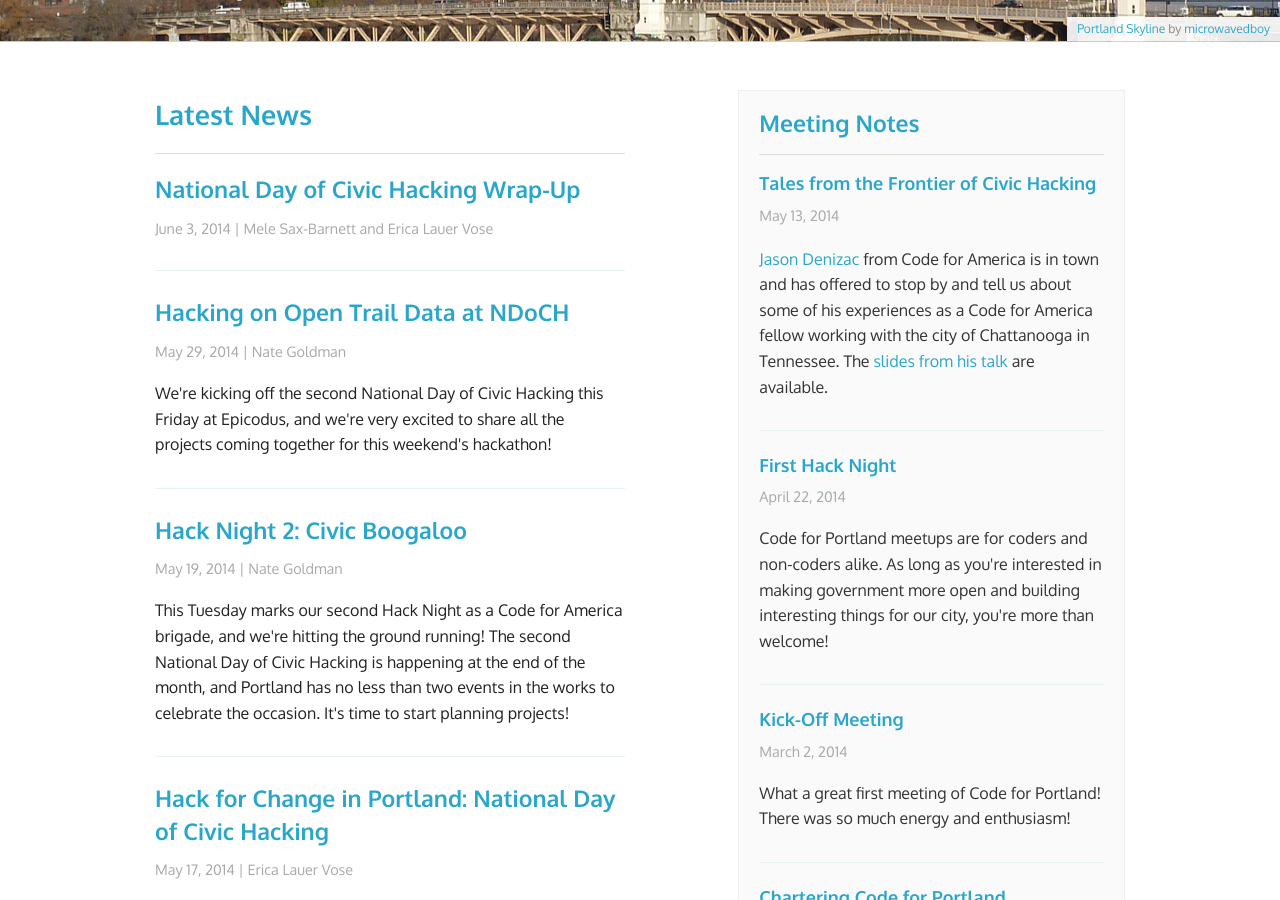
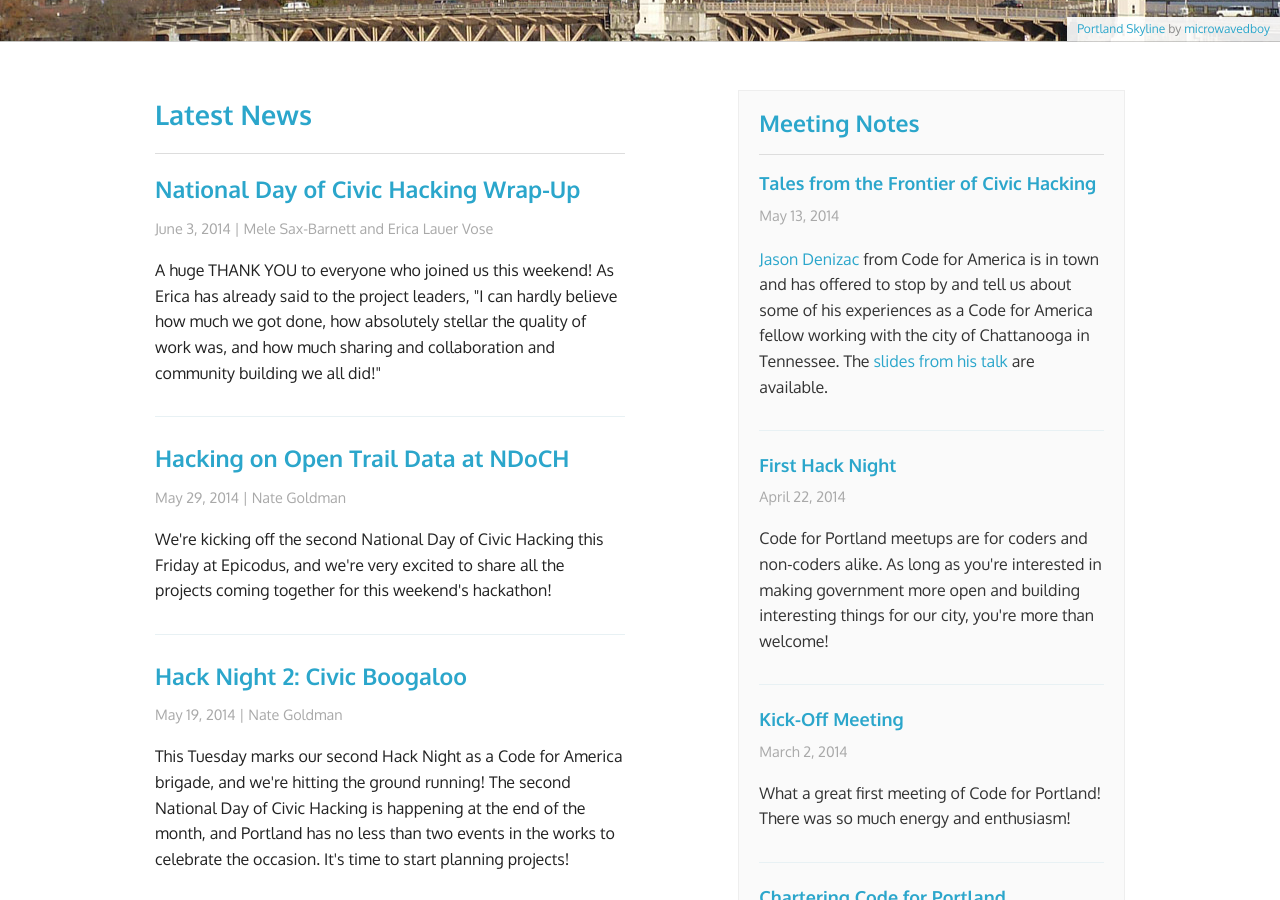
Before and after one commit to code-for-portland-archive/codeforportland.github.io, a Jekyll site: the page built from index.html, in a window 1280 px wide and 900 px high, scrolled down 412 px. Built offline with Jekyll 4.4.1, drawn with Linux system fonts in a browser that asks for light colours; Markdown is read by kramdown in place of the engine named in the settings; the list of posts is cut into pages by our own code.

Commit message:
add excerpt

```diff
--- a/news/_posts/2014-06-03-ndoch-wrap-up.md
+++ b/news/_posts/2014-06-03-ndoch-wrap-up.md
@@ -3,7 +3,7 @@ layout: post
 title: "National Day of Civic Hacking Wrap-Up"
 author: Mele Sax-Barnett and Erica Lauer Vose
 tags: NDOCH
-excerpt: ""
+excerpt: A huge THANK YOU to everyone who joined us this weekend! As Erica has already said to the project leaders, "I can hardly believe how much we got done, how absolutely stellar the quality of work was, and how much sharing and collaboration and community building we all did!"
 ---
 
 A huge THANK YOU to everyone who joined us this weekend! As Erica has already said to the project leaders, "I can hardly believe how much we got done, how absolutely stellar the quality of work was, and how much sharing and collaboration and community building we all did!"
```
